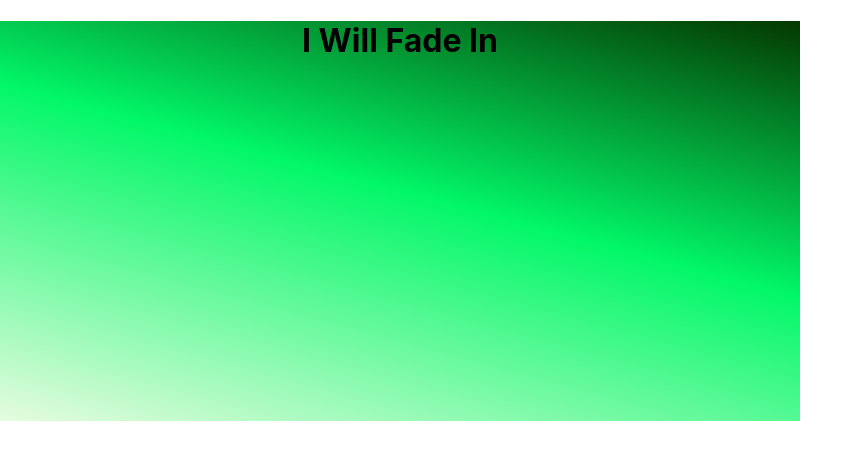
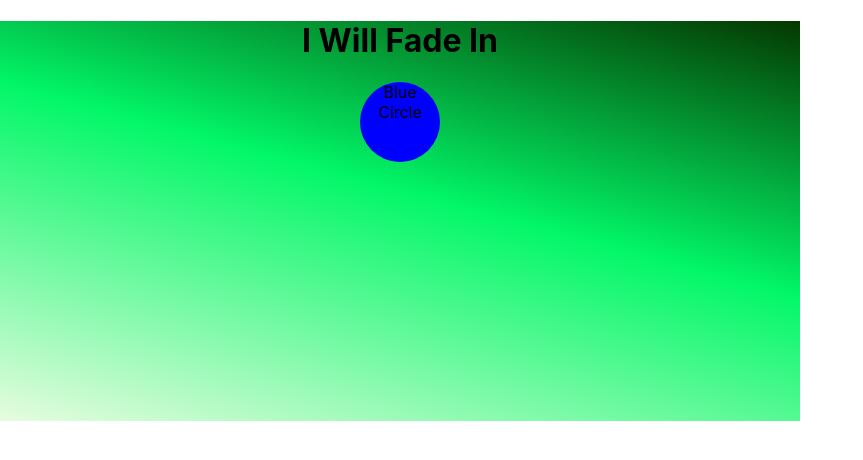
Before and after one commit to linnefromice/react_practice_animation, a React (Create React App) app in the folder pj-react-spring/: page / in a window 1280 px wide. Shown: the top 460 px of the page, without its empty margins (0-863 px from the left). Built offline with nearby package versions, Linux system fonts and the light colour scheme.

Commit message:
move sample component

```diff
--- a/pj-react-spring/src/App.js
+++ b/pj-react-spring/src/App.js
@@ -3,7 +3,7 @@ import './App.css';
 import { useSpring, animated } from "react-spring";
 import { Keyframes } from "react-spring/renderprops";
 
-import { SampleOne } from './views/samples';
+import { SampleOne, SampleTwo } from './views/samples';
 
 const Container = Keyframes.Spring(async next => {
   while (true) {
@@ -21,16 +21,6 @@ const Container = Keyframes.Spring(async next => {
 function _App() {
   const [on, toggle] = useState(false);
 
-  const propsTwo = useSpring({
-    width: 80,
-    height: 80,
-    borderRadius: "50%",
-    backgroundColor: "blue",
-    from: {
-      width: 0,
-      height: 0,
-    }
-  });
   const propsThree = useSpring({
     from: { number: 0 },
     to: { number: 10.0 }
@@ -63,10 +53,6 @@ function _App() {
   return (
     <div style={{ background: `linear-gradient(180deg, rgba(4,56,0,1) 0%, rgba(2,247,104,1) 45%, rgba(230,252,223,1) 100%)`}}>
       <center>
-        <animated.div style={propsTwo}>
-          <div>Blue</div>
-          <div>Circle</div>
-        </animated.div>
         <animated.div>{propsThree.number}</animated.div>
         <animated.div style={propsFour}>I Will Fade In</animated.div>
         <animated.h1 style={multiAnimation}>Hello World...</animated.h1>
@@ -92,6 +78,7 @@ function App() {
       {styles => (
         <div style={{ width: 800, height: 400, background: `linear-gradient(${styles.radians}deg, rgba(4,56,0,1) 0%, rgba(2,247,104,1) 45%, rgba(230,252,223,1) 100%)`}}>
           <SampleOne/>
+          <SampleTwo/>
         </div>
       )}
     </Container>
--- a/pj-react-spring/src/views/samples.js
+++ b/pj-react-spring/src/views/samples.js
@@ -15,4 +15,20 @@ function SampleOne() {
   )
 }
 
-export { SampleOne };
+function SampleTwo() {
+  const propsTwo = useSpring({
+    from: { width: 0, height: 0, borderRadius: "0%", backgroundColor: "white" },
+    to: { width: 80, height: 80, borderRadius: "50%", backgroundColor: "blue" }
+  });
+
+  return (
+    <center>
+      <animated.div style={propsTwo}>
+        <div>Blue</div>
+        <div>Circle</div>
+      </animated.div>
+    </center>
+  );
+}
+
+export { SampleOne, SampleTwo };
```
